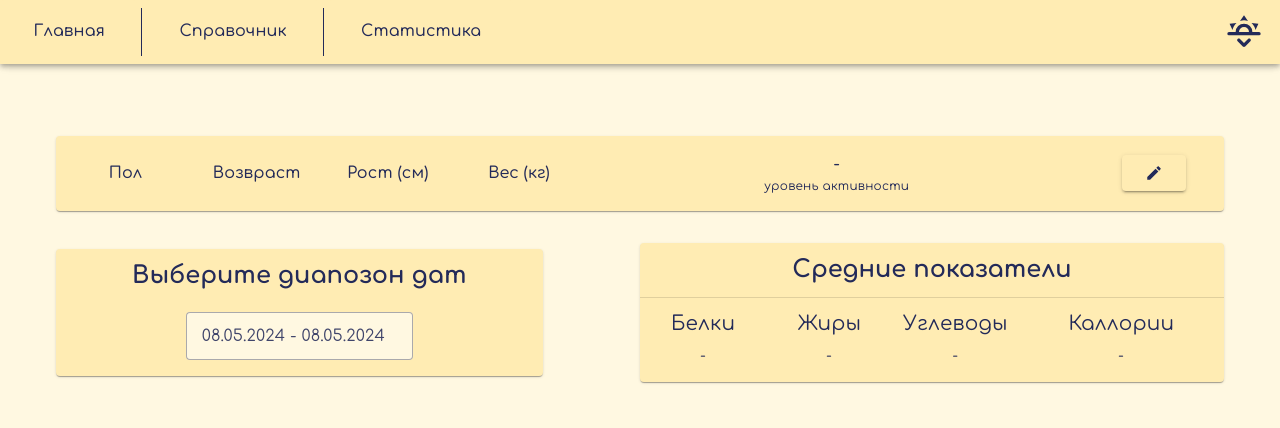
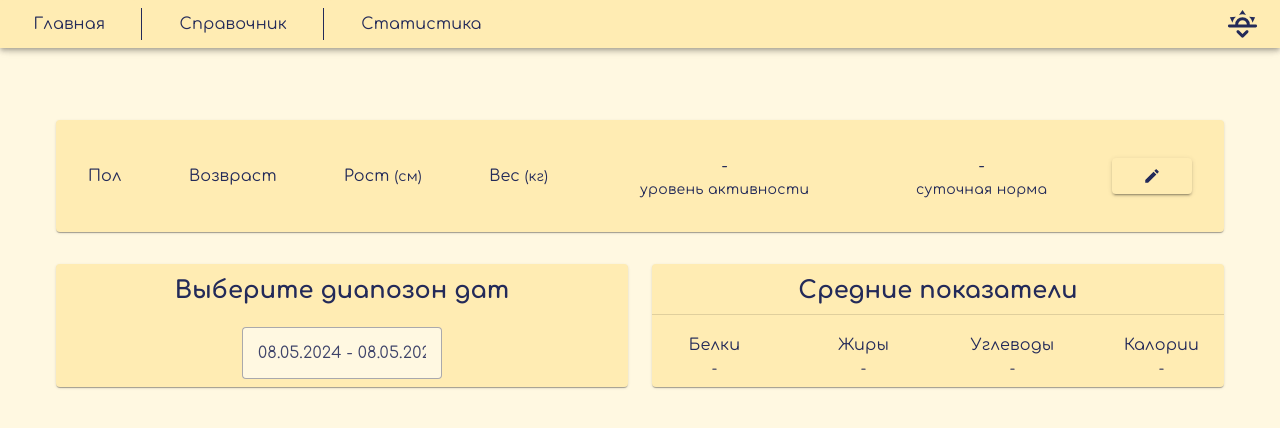
Before and after one commit to Bbq-11/strapi-hl, a Vue app: page /healthy-lifestyle/charts in a window 1280 px wide. Shown: the top 428 px of the page. Built offline with nearby package versions, Linux system fonts and the light colour scheme.

Commit message:
add adaptive page charts

```diff
--- a/src/App.vue
+++ b/src/App.vue
@@ -13,7 +13,7 @@ onBeforeMount(() => productStore.addProducts());
         <v-layout class="user-select-hidden">
             <AppBar />
             <v-main>
-                <v-container class="mt-14">
+                <v-container class="mt-8 mt-sm-14">
                     <router-view />
                 </v-container>
             </v-main>
--- a/src/components/AppBar.vue
+++ b/src/components/AppBar.vue
@@ -1,7 +1,7 @@
 <script setup>
 import { mdiWeatherSunsetDown, mdiWeatherSunsetUp } from '@mdi/js';
-import { useTheme } from 'vuetify';
-import { ref } from 'vue';
+import { useDisplay, useTheme } from 'vuetify';
+import { ref, watch } from 'vue';
 
 const theme = useTheme();
 const actualTheme = ref('');
@@ -12,16 +12,25 @@ function toggleTheme() {
     theme.global.name.value = actualTheme.value;
     localStorage.theme = actualTheme.value;
 }
+
+const { mobile } = useDisplay();
+const bb = ref(mobile.value);
+watch(
+    () => mobile.value,
+    () => {
+        bb.value = mobile.value;
+    },
+);
 </script>
 
 <template>
-    <v-app-bar>
+    <v-app-bar density="compact">
         <router-link
             class="h-100"
             to="/"
         >
             <v-btn
-                class="text-primary text-subtitle-2 h-100 px-8"
+                class="text-primary text-caption text-sm-subtitle-1 h-100 px-0 px-sm-4 px-md-8"
                 variant="flat"
                 text="Главная"
             />
@@ -38,7 +47,7 @@ function toggleTheme() {
             to="/guide"
         >
             <v-btn
-                class="text-primary text-subtitle-2 h-100 px-8"
+                class="text-primary text-caption text-sm-subtitle-1 h-100 px-0 px-sm-4 px-md-8"
                 variant="flat"
                 text="Справочник"
             />
@@ -55,25 +64,25 @@ function toggleTheme() {
             to="/charts"
         >
             <v-btn
-                class="text-primary text-subtitle-2 h-100 px-8"
+                class="text-primary text-caption text-sm-subtitle-1 h-100 px-0 px-sm-4 px-md-8"
                 variant="flat"
                 text="Статистика"
             />
         </router-link>
         <v-spacer />
         <v-btn
-            class="h-100 pa-3"
+            class="h-100"
             color="primary"
             @click="toggleTheme"
         >
             <v-icon
                 v-if="actualTheme === 'dark'"
-                size="35"
+                :size="bb ? 25 : 35"
                 :icon="mdiWeatherSunsetUp"
             />
             <v-icon
                 v-else
-                size="40"
+                :size="bb ? 25 : 35"
                 :icon="mdiWeatherSunsetDown"
             />
         </v-btn>
--- a/src/components/BarCalories.vue
+++ b/src/components/BarCalories.vue
@@ -1,6 +1,6 @@
 <template>
     <v-sheet
-        class="bg-transparent mb-8"
+        class="bg-transparent mb-4 mb-sm-8"
         height="320px"
     >
         <Bar
--- a/src/components/CardEditPersonalData.vue
+++ b/src/components/CardEditPersonalData.vue
@@ -2,6 +2,7 @@
 import { computed, reactive, ref } from 'vue';
 import { mdiPencil } from '@mdi/js';
 import { usePersonStore } from '../stores/Person.js';
+import { useDisplay } from 'vuetify';
 
 const personStore = usePersonStore();
 
@@ -61,24 +62,49 @@ const checkValidData = computed(
         checkValidIntNumValues(item.height) &&
         checkValidIntFloatValues(item.weight),
 );
+const { name } = useDisplay();
+
+const height = computed(() => {
+    switch (name.value) {
+        case 'sm':
+            return 300;
+        default:
+            return 600;
+    }
+});
 </script>
 
 <template>
-    <v-btn @click="switchDialog">
+    <v-btn
+        width="80"
+        block
+        @click="switchDialog"
+    >
         <v-icon :icon="mdiPencil" />
     </v-btn>
     <v-dialog
         class="elevation-16 mx-auto"
         scrim="primary"
-        width="600"
+        :width="height"
         v-model="dialog"
     >
         <v-card class="text-primary pa-4">
-            <v-card-title class="text-center mb-6 pa-0 text-h5"> Личная информация</v-card-title>
-            <v-card-text class="pa-0 mb-2">
+            <v-card-title class="text-center text-h6 text-sm-h5 font-weight-bold pa-0 mb-4 mb-sm-6">
+                Личная информация
+            </v-card-title>
+            <v-card-text class="pa-0 mb-4 mb-sm-6">
                 <v-row
-                    class="mb-2"
+                    class="mb-2 gc-6 gr-2"
+                    no-gutters
                     dense
+                >
+                    <v-col
+                        cols="12"
+                        sm=""
+                    >
+                        <v-row
+                            class="gc-6 justify-space-between mb-2"
+                            no-gutters
                         >
                             <v-col>
                                 <v-select
@@ -110,6 +136,16 @@ const checkValidData = computed(
                                     :rules="[checkValidIntNumValues]"
                                 />
                             </v-col>
+                        </v-row>
+                    </v-col>
+                    <v-col
+                        cols="12"
+                        sm=""
+                    >
+                        <v-row
+                            class="gc-6 mb-2"
+                            no-gutters
+                        >
                             <v-col>
                                 <v-text-field
                                     base-color="primary"
@@ -131,6 +167,8 @@ const checkValidData = computed(
                                     :maxlength="5"
                                     :rules="[checkValidIntFloatValues]"
                                 />
+                            </v-col>
+                        </v-row>
                     </v-col>
                 </v-row>
                 <v-row dense>
@@ -160,14 +198,14 @@ const checkValidData = computed(
                 <v-row justify="space-between">
                     <v-col cols="auto">
                         <v-btn
-                            class="text-surface bg-primary"
+                            class="text-surface bg-primary text-caption text-sm-button text-uppercase"
                             text="Отмена"
                             @click="switchDialog"
                         />
                     </v-col>
                     <v-col cols="auto">
                         <v-btn
-                            class="text-surface bg-primary"
+                            class="text-surface bg-primary text-caption text-sm-button text-uppercase"
                             text="Редактировать"
                             :disabled="!checkValidData"
                             @click="editProduct"
--- a/src/components/PersonalData.vue
+++ b/src/components/PersonalData.vue
@@ -1,5 +1,5 @@
 <script setup>
-import { computed } from 'vue';
+import { computed, ref, watch } from 'vue';
 import CardEditPersonalData from './CardEditPersonalData.vue';
 import { usePersonStore } from '../stores/Person.js';
 
@@ -20,30 +20,76 @@ const getAgeString = computed(() => {
 </script>
 
 <template>
-    <v-card class="mx-auto mb-8 text-primary">
-        <v-card-text>
-            <v-row class="text-center align-center text-subtitle-2">
-                <v-col> {{ personStore.person.sex || 'Пол' }}</v-col>
-                <v-col> {{ getAgeString || 'Возвраст' }}</v-col>
-                <v-col> {{ personStore.person.height || 'Рост' }} (см)</v-col>
-                <v-col> {{ personStore.person.weight || 'Вес' }} (кг)</v-col>
-                <v-spacer />
+    <v-card class="mx-auto mb-12 mb-lg-8 text-primary">
+        <v-card-text class="py-6 pa-lg-8">
+            <v-row
+                class="text-center align-center justify-space-between ga-2 ga-sm-6 text-subtitle-2 text-sm-subtitle-1"
+                no-gutters
+            >
                 <v-col
-                    class="d-flex flex-column"
-                    cols="3"
+                    cols="12"
+                    md="4"
+                    lg="5"
                 >
-                    {{ personStore.person.activity || '-' }}
-                    <small class="text-primary text-body-2">уровень активности</small>
+                    <v-row
+                        class="justify-space-between"
+                        no-gutters
+                    >
+                        <v-col cols="auto">
+                            {{ personStore.person.sex || 'Пол' }}
+                        </v-col>
+                        <v-col cols="auto">
+                            {{ getAgeString || 'Возвраст' }}
+                        </v-col>
+                        <v-col cols="auto">
+                            {{ personStore.person.height || 'Рост' }}
+                            <span class="text-caption text-sm-body-2"> (см)</span>
+                        </v-col>
+                        <v-col cols="auto">
+                            {{ personStore.person.weight || 'Вес' }}
+                            <span class="text-caption text-sm-body-2"> (кг)</span>
+                        </v-col>
+                    </v-row>
                 </v-col>
-                <v-spacer />
                 <v-col
-                    v-if="personStore.person.isActive"
-                    cols="2"
+                    cols="12"
+                    md="7"
+                    lg="6"
                 >
-                    {{ `${Math.floor(personStore.getStandard)} ккал` || '-' }}
-                </v-col>
-                <v-col>
-                    <CardEditPersonalData />
+                    <v-row
+                        class="justify-center align-center ga-6"
+                        justify-sm="space-between"
+                        no-gutters
+                    >
+                        <v-col
+                            class="d-flex flex-column"
+                            cols="12"
+                            sm="auto"
+                        >
+                            {{ personStore.person.activity || '-' }}
+                            <span class="text-caption text-sm-body-2">уровень активности</span>
+                        </v-col>
+                        <v-col sm="6">
+                            <v-row
+                                class="justify-space-between align-center"
+                                no-gutters
+                            >
+                                <v-col
+                                    class="d-flex flex-column"
+                                    cols="auto"
+                                >
+                                    <p v-if="personStore.person.isActive">
+                                        {{ `${Math.floor(personStore.getStandard)} ккал` }}
+                                    </p>
+                                    <p v-else>-</p>
+                                    <span class="text-caption text-sm-body-2">суточная норма</span>
+                                </v-col>
+                                <v-col cols="auto">
+                                    <CardEditPersonalData />
+                                </v-col>
+                            </v-row>
+                        </v-col>
+                    </v-row>
                 </v-col>
             </v-row>
         </v-card-text>
--- a/src/pages/Charts.vue
+++ b/src/pages/Charts.vue
@@ -14,22 +14,26 @@ const personStore = usePersonStore();
 
 const actualDate = new Date();
 const listDates = ref([actualDate]);
+
+const listProperty = ['Белки', 'Жиры', 'Углеводы', 'Калории'];
 </script>
 
 <template>
     <v-sheet class="bg-transparent mx-auto table-container">
         <PersonalData />
         <v-row
-            class="justify-space-between align-center mb-12"
+            class="justify-space-between flex-column flex-md-row ga-6 align-center mb-8 mb-sm-12"
             no-gutters
         >
-            <v-col cols="5">
-                <v-card class="text-primary">
-                    <v-card-title class="mb-2 text-h5 text-center"> Выберите диапозон дат</v-card-title>
-                    <v-card-text class="d-flex justify-center">
-                        <div class="w-50">
+            <v-col>
+                <v-card class="text-primary py-2">
+                    <v-card-title class="text-h6 text-sm-h5 text-center font-weight-bold text-wrap pa-0 mb-4">
+                        Выберите диапозон дат
+                    </v-card-title>
+                    <v-card-text class="d-flex justify-center pa-0">
+                        <v-sheet width="200">
                             <v-date-input
-                                class="scroll-container"
+                                class="scroll-container pa-0"
                                 color="primary"
                                 base-color="primary"
                                 bg-color="background"
@@ -45,25 +49,20 @@ const listDates = ref([actualDate]);
                                 :min="(actualDate.getFullYear() - 10).toString()"
                                 v-model="listDates"
                             />
-                        </div>
+                        </v-sheet>
                     </v-card-text>
                 </v-card>
             </v-col>
-            <v-col cols="6">
-                <v-card class="mx-auto text-primary text-center">
-                    <v-card-title class="mb-2 border-b text-h5"> Средние показатели</v-card-title>
-                    <v-card-text class="pa-0 mb-4 mx-2">
+            <v-col>
+                <v-card class="mx-auto text-primary text-center py-2">
+                    <v-card-title
+                        class="text-h6 text-sm-h5 text-center font-weight-bold text-wrap border-b pa-0 pb-2 pb-md-1 mb-4"
+                    >
+                        Средние показатели
+                    </v-card-title>
+                    <v-card-text class="pa-0">
                         <v-row
-                            class="mb-1 text-subtitle-1 gc-4"
-                            no-gutters
-                        >
-                            <v-col> Белки</v-col>
-                            <v-col> Жиры</v-col>
-                            <v-col> Углеводы</v-col>
-                            <v-col cols="4"> Каллории</v-col>
-                        </v-row>
-                        <v-row
-                            class="text-body-1 gc-4"
+                            class="gc-6 gr-1 justify-center"
                             no-gutters
                         >
                             <template
@@ -71,18 +70,22 @@ const listDates = ref([actualDate]);
                                 :key="index"
                             >
                                 <v-col
-                                    class="d-flex justify-center"
-                                    :cols="index === 3 ? 4 : ''"
+                                    class="d-flex-column justify-center"
+                                    cols="4"
+                                    sm=""
                                 >
-                                    {{ key > 0 ? key : '-' }}
-                                    <span
+                                    <p class="text-subtitle-2 text-sm-subtitle-1">
+                                        {{ listProperty[index] }}
+                                    </p>
+                                    <p class="text-caption text-sm-body-2">
+                                        {{ key > 0 ? key : '-' }}
+                                    </p>
+                                    <p
                                         v-if="index === 3 && personStore.person.isActive && personStore.getStandard"
-                                        class="ml-2"
+                                        class="ml-2 text-caption"
                                     >
-                                        (
-                                        {{ Math.floor(((key / personStore.getStandard) * 100) / listDates.length) }}
-                                        %)
-                                    </span>
+                                        {{ Math.floor(((key / personStore.getStandard) * 100) / listDates.length) }}%
+                                    </p>
                                 </v-col>
                             </template>
                         </v-row>
@@ -92,17 +95,17 @@ const listDates = ref([actualDate]);
         </v-row>
         <div v-if="calendarStore.getListActualDays(listDates).value.length">
             <div v-if="calendarStore.getListActualDays(listDates).value.length < 30">
-                <p class="text-center text-h4 text-primary mb-6">По дням</p>
+                <p class="text-center text-h5 text-sm-h4 text-primary mb-4 mb-sm-6">По дням</p>
                 <BarCalories :listData="calendarStore.getListActualDays(listDates).value" />
                 <BarPFC :listData="calendarStore.getListActualDays(listDates).value" />
             </div>
             <div v-else-if="calendarStore.getListActualDays(listDates).value.length < 120">
-                <p class="text-center text-h4 text-primary mb-6">По неделям</p>
+                <p class="text-center text-h5 text-sm-h4 text-primary mb-6">По неделям</p>
                 <BarCalories :listData="calendarStore.getInfoForWeek(listDates).value" />
                 <BarPFC :listData="calendarStore.getInfoForWeek(listDates).value" />
             </div>
             <div v-else>
-                <p class="text-center text-h4 text-primary mb-6">По месяцам</p>
+                <p class="text-center text-h5 text-sm-h4 text-primary mb-6">По месяцам</p>
                 <BarCalories :listData="calendarStore.getInfoForMonth(listDates).value" />
                 <BarPFC :listData="calendarStore.getInfoForMonth(listDates).value" />
             </div>
--- a/src/plugins/vuetify.js
+++ b/src/plugins/vuetify.js
@@ -24,7 +24,7 @@ export default createVuetify({
             autocomplete: 'off',
         },
         VField: {
-            class: ['text-primary'],
+            class: ['text-primary', 'text-subtitle-1'],
         },
         VDatePicker: {
             class: ['text-subtitle-1', 'text-primary', 'scroll-container'],
@@ -67,4 +67,14 @@ export default createVuetify({
             mdi,
         },
     },
+    display: {
+        mobileBreakpoint: 'md',
+        thresholds: {
+            xs: 0,
+            sm: 340,
+            md: 600,
+            lg: 800,
+            xl: 1280,
+        },
+    },
 });
--- a/src/style.css
+++ b/src/style.css
@@ -11,32 +11,13 @@
 .text-h3,
 .text-h4,
 .text-h5,
+.text-h6,
 .text-subtitle-1,
 .text-subtitle-2,
 .text-body-1,
 .text-body-2,
 .text-caption {
   font-family: "Comfortaa", sans-serif !important;
-}
-
-.text-h5 {
-  font-weight: bold;
-}
-
-.text-subtitle-1 {
-  font-size: 20px !important;
-}
-
-.text-subtitle-2 {
-  font-size: 16px !important;
-}
-
-.text-body-1 {
-  font-size: 14px !important;
-}
-
-.text-body-2 {
-  font-size: 12px !important;
 }
 
 .app-container {
--- a/src/style.scss
+++ b/src/style.scss
@@ -1,4 +1,5 @@
 @import url('https://fonts.googleapis.com/css2?family=Comfortaa:wght@300..700&display=swap');
+
 
 $fontFamily: 'Comfortaa', sans-serif;
 .v-application {
@@ -14,6 +15,7 @@ $fontFamily: 'Comfortaa', sans-serif;
 .text-h3,
 .text-h4,
 .text-h5,
+.text-h6,
 .text-subtitle-1,
 .text-subtitle-2,
 .text-body-1,
@@ -22,25 +24,26 @@ $fontFamily: 'Comfortaa', sans-serif;
   font-family: $fontFamily !important;
 }
 
-.text-h5 {
-  font-weight: bold;
-}
 
-.text-subtitle-1 {
-  font-size: 20px !important;
-}
-
-.text-subtitle-2 {
-  font-size: 16px !important;
-}
-
-.text-body-1 {
-  font-size: 14px !important;
-}
-
-.text-body-2 {
-  font-size: 12px !important;
-}
+//.text-h5 {
+//  font-weight: bold;
+//}
+//
+//.text-subtitle-1 {
+//  font-size: 20px !important;
+//}
+//
+//.text-subtitle-2 {
+//  font-size: 16px !important;
+//}
+//
+//.text-body-1 {
+//  font-size: 14px !important;
+//}
+//
+//.text-body-2 {
+//  font-size: 12px !important;
+//}
 
 .app-container {
   width: 880px;
```
Also changed, not shown: 1 other file (tests, documents, lock files or other folders). Lines whose indentation alone changed are shown as unchanged.
